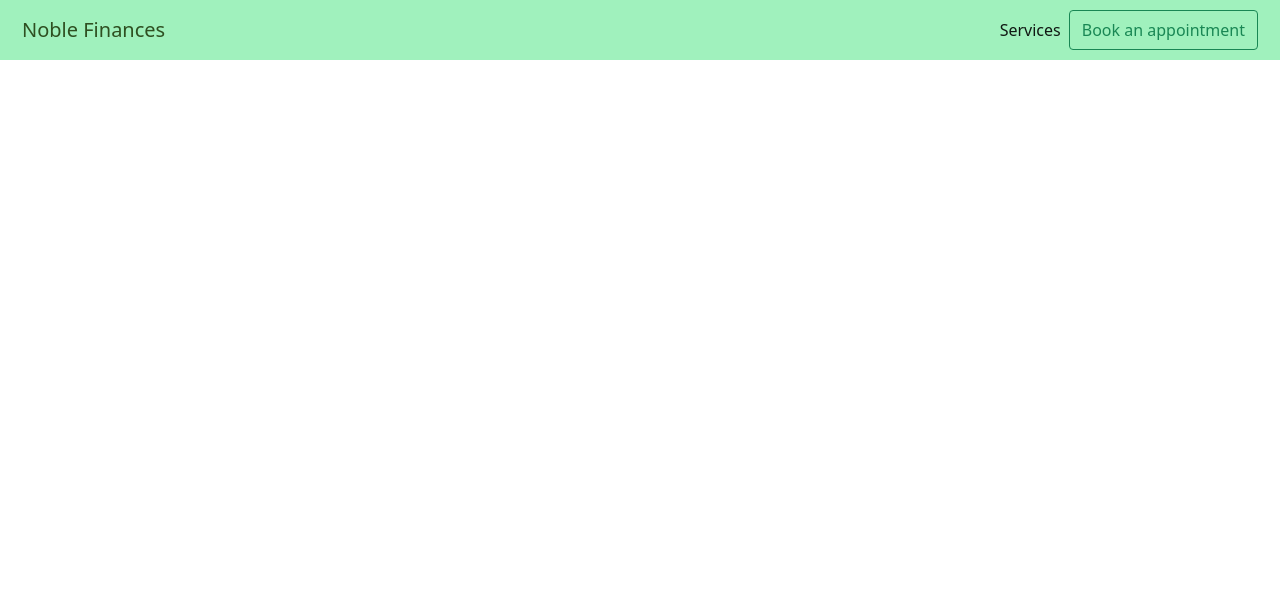
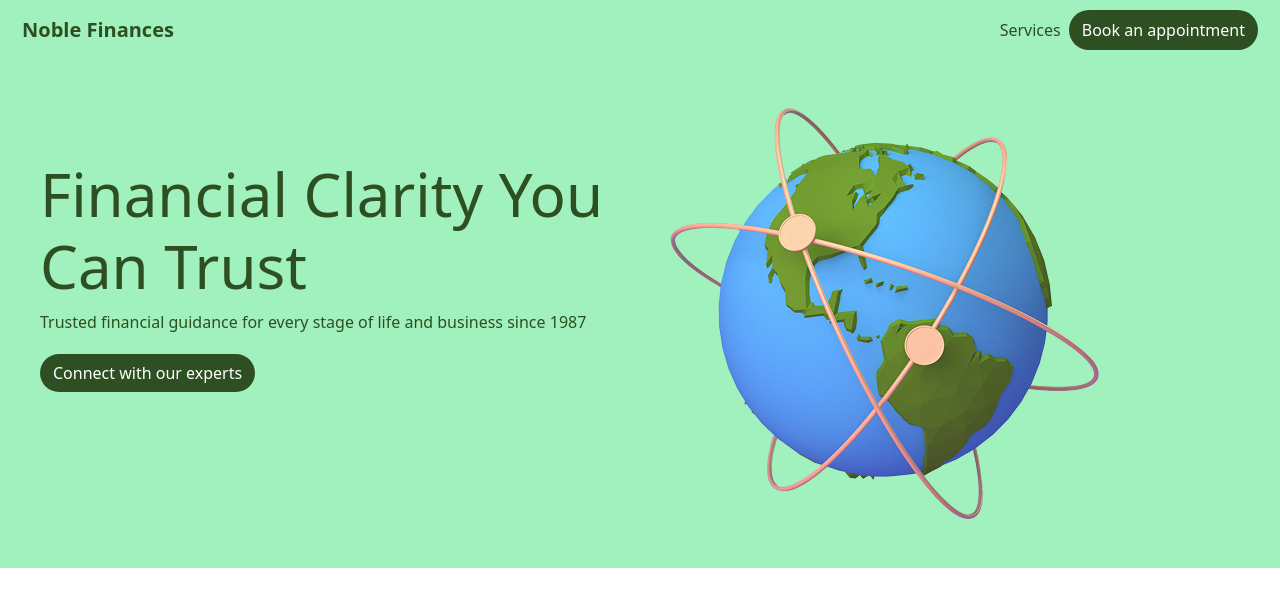
Before and after one commit to zaidmehmood147/Accounting-services, a plain HTML site: page index.html in a window 1280 px wide. Drawn offline with nearby package versions, Linux system fonts and the light colour scheme.

Commit message:
Updated code

```diff
--- a/index.html
+++ b/index.html
@@ -12,7 +12,7 @@
 
     <nav id="navbar" class="navbar navbar-expand-lg navbar-light bg-light">
   <div class="container-fluid">
-    <a class="navbar-brand" id="navbarhead" href="#">Noble Finances</a>
+    <a class="navbar-brand" id="navbarhead" href="#"><b>Noble Finances</b></a>
     <button class="navbar-toggler" type="button" data-bs-toggle="collapse" data-bs-target="#navbarSupportedContent" aria-controls="navbarSupportedContent" aria-expanded="false" aria-label="Toggle navigation">
       <span class="navbar-toggler-icon"></span>
     </button>
@@ -24,7 +24,7 @@
           <a class="nav-link" href="#">Link</a>
         </li>
         <li class="nav-item dropdown">
-          <a class="nav-link dropdown-toggle d-none" href="#" id="navbarDropdown" role="button" data-bs-toggle="dropdown" aria-expanded="false">
+          <a class="nav-link dropdown-toggle d-lg-none" href="#" id="navbarDropdown" role="button" data-bs-toggle="dropdown" aria-expanded="false">
             Dropdown
           </a>
           <ul class="dropdown-menu" aria-labelledby="navbarDropdown">
@@ -43,14 +43,25 @@
 
         <li class="nav-item">
 
-          <a class="nav-link active" aria-current="page" href="#">Services</a>
+          <a class="nav-link active services" aria-current="page" href="#" id="navbarhead">Services</a>
         </li>
-        <button class="btn btn-outline-success" type="submit">Book an appointment</button>
+        <button class="btn rounded-pill " id="navbutton" type="submit">Book an appointment</button>
       </form>
     </ul>
     </div>
   </div>
 </div>
 </nav>
+
+<div class="d-block d-md-flex py-5" id="navbar">
+    <div id="margin" class="col-md-6">
+        <h1 id="firstheading">Financial Clarity You<br>Can Trust</h1>
+        <p style="color:rgba(46, 79, 33, 1);">Trusted financial guidance for every stage of life and business since 1987</p>
+        <div id="buttonsection1"><button class="btn rounded-pill" id="navbutton">Connect with our experts</button></div>
+    </div>
+    <div class="d-block d-md-flex">
+        <img src="./Images/Image.png" alt="">
+    </div>
+</div>
 </body>
 </html>
--- a/style.css
+++ b/style.css
@@ -1,6 +1,7 @@
 :root {
        --background-color-:rgba(160, 241, 189, 1);
        --color-: rgba(46, 79, 33, 1) ;
+
 
 }
 
@@ -11,3 +12,25 @@ color: rgba(46, 79, 33, 1);
     background-color: var(--background-color-) !important;
    padding: 10px;
 }
+#navbutton  {
+    background-color: var(--color-) !important
+ ;
+ color: white !important;
+ }
+#navbutton:hover{
+    background-color: rgb(86, 139, 7)!important;
+
+}
+.services:hover { color: black !important;}
+#firstheading {
+    font-size: 60px;
+    color:rgba(46, 79, 33, 1)
+}
+
+#margin {
+    margin-top: 50px;
+   margin-left: 30px;
+}
+#buttonsection1 {
+    margin-top: 20px;
+ }
```
Also changed, not shown: Images/Image.png (added), 1 other file.
